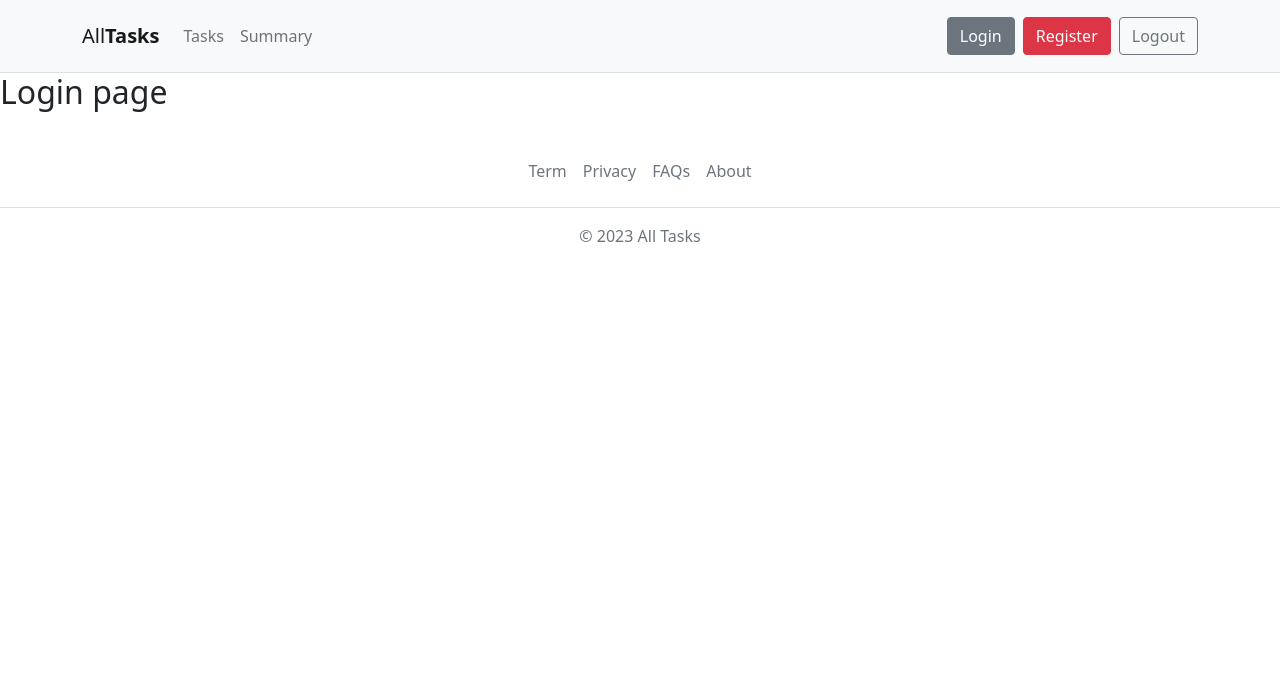
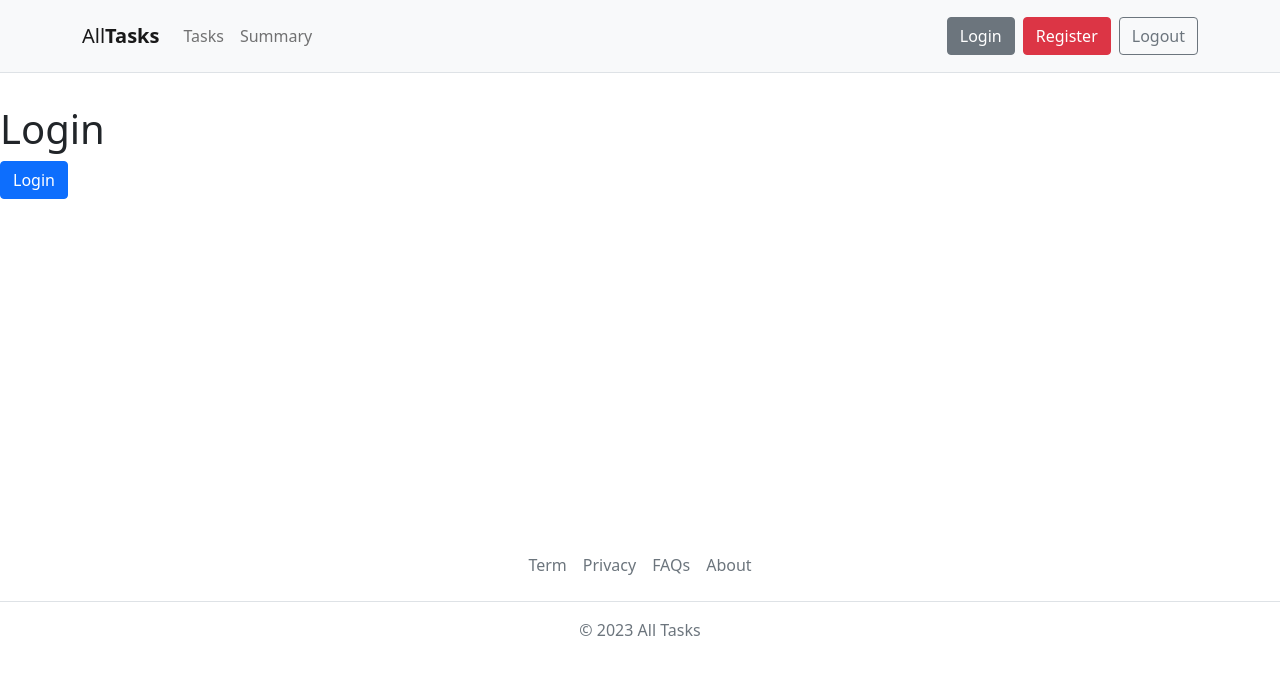
Before and after one commit to rawda-yasser/All-tasks, a Vue app in the folder frontend/: page /login in a window 1280 px wide. Shown: the top 674 px of the page. Built offline with nearby package versions, Linux system fonts and the light colour scheme.

Commit message:
Feat: add login form to LoginPage

```diff
--- a/frontend/src/pages/LoginPage.vue
+++ b/frontend/src/pages/LoginPage.vue
@@ -1,3 +1,16 @@
 <template>
-  <h2>Login page</h2>
+  <main style="min-height: 50vh; margin-top: 2rem">
+    <h1>Login</h1>
+    <button class="btn btn-primary" @click="handleClick">Login</button>
+  </main>
 </template>
+
+<script setup>
+import { useRouter } from 'vue-router'
+
+const router = useRouter()
+
+const handleClick = () => {
+  router.push({ name: 'tasks' })
+}
+</script>
--- a/frontend/src/router/index.js
+++ b/frontend/src/router/index.js
@@ -7,6 +7,6 @@ const router = createRouter({
 })
 router.beforeEach((to, from) => {
   console.log('Global before each', to, from)
-  if (to.name === 'tasks') return { name: 'login' }
+  if (to.meta.auth) return { name: 'login', query: { redirect: to.fullPath } }
 })
 export default router
--- a/frontend/src/router/routes.js
+++ b/frontend/src/router/routes.js
@@ -7,7 +7,8 @@ const routes = [
   {
     path: '/',
     component: TaskPage,
-    name: 'tasks'
+    name: 'tasks',
+    meta: { auth: true }
   },
   {
     path: '/register',
@@ -22,7 +23,8 @@ const routes = [
   {
     path: '/summary',
     component: SummaryPage,
-    name: 'summary'
+    name: 'summary',
+    meta: { auth: true }
   },
   {
     path: '/:notFound(.*)',
```
